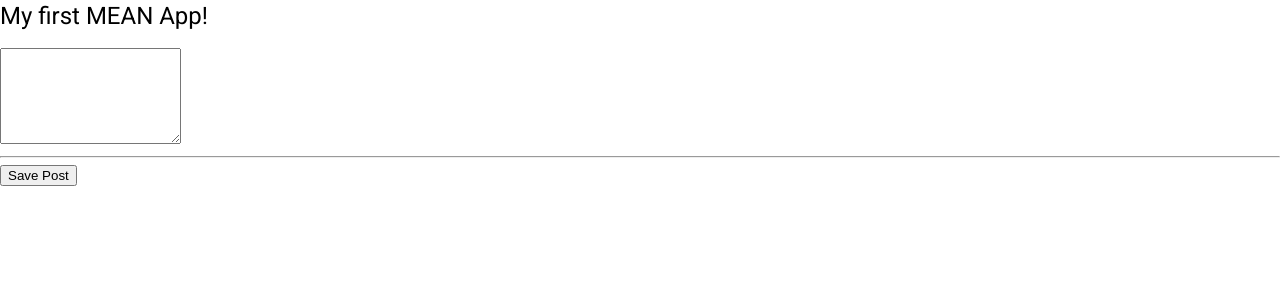
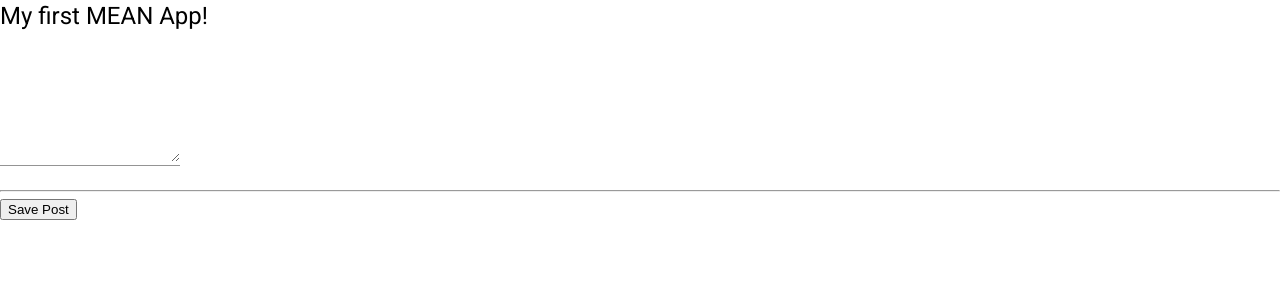
Before and after one commit to jimbandrews/mean-course, an Angular app: page / in a window 1280 px wide. Shown: the top 300 px of the page. Built offline with nearby package versions, Linux system fonts and the light colour scheme.

Commit message:
implemented MatInputModule in post-create template, and wrapped textarea in a mat-form-field tag

```diff
--- a/src/app/posts/post-create/post-create.component.html
+++ b/src/app/posts/post-create/post-create.component.html
@@ -1,4 +1,6 @@
-<textarea rows="6" [(ngModel)]="enteredValue"></textarea>
+<mat-form-field>
+  <textarea matInput rows="6" [(ngModel)]="enteredValue"></textarea>
+</mat-form-field>
 <hr>
 <button (click)="onAddPost()">Save Post</button>
 <p>{{ newPost }}</p>
```
